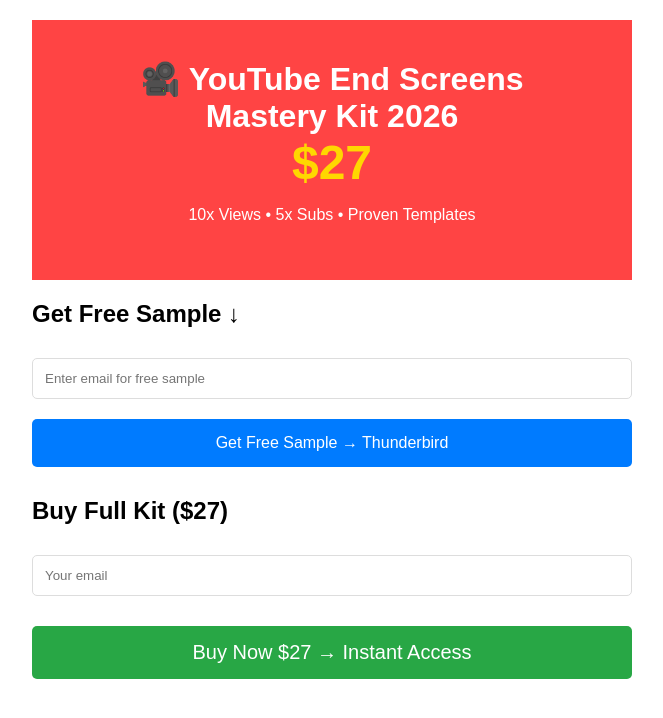
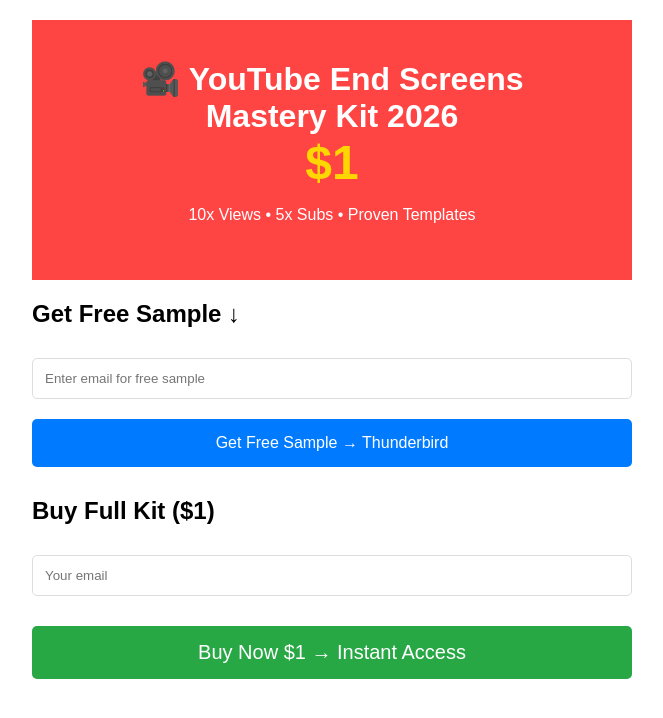
Before and after one commit to MoneyWizard/hexnemesis-youtube-kit, a website: page src/public/index.html in a window 1280 px wide. Shown: the whole page, without its empty margins (308-971 px from the left). Drawn offline with Linux system fonts and the light colour scheme.

Commit message:
Update index.html

```diff
--- a/src/public/index.html
+++ b/src/public/index.html
@@ -17,7 +17,7 @@
   <div class="hero">
     <h1>🎥 YouTube End Screens</h1>
     <h1>Mastery Kit 2026</h1>
-    <div class="price">$27</div>
+    <div class="price">$1</div>
     <p>10x Views • 5x Subs • Proven Templates</p>
   </div>
 
@@ -27,10 +27,10 @@
     <button type="submit" class="free-btn">Get Free Sample → Thunderbird</button>
   </form>
 
-  <h2>Buy Full Kit ($27)</h2>
+  <h2>Buy Full Kit ($1)</h2>
   <form id="buyForm">
     <input type="email" id="buyEmail" placeholder="Your email" required>
-    <button type="submit" class="buy-btn">Buy Now $27 → Instant Access</button>
+    <button type="submit" class="buy-btn">Buy Now $1 → Instant Access</button>
   </form>
 
   <script>
```
